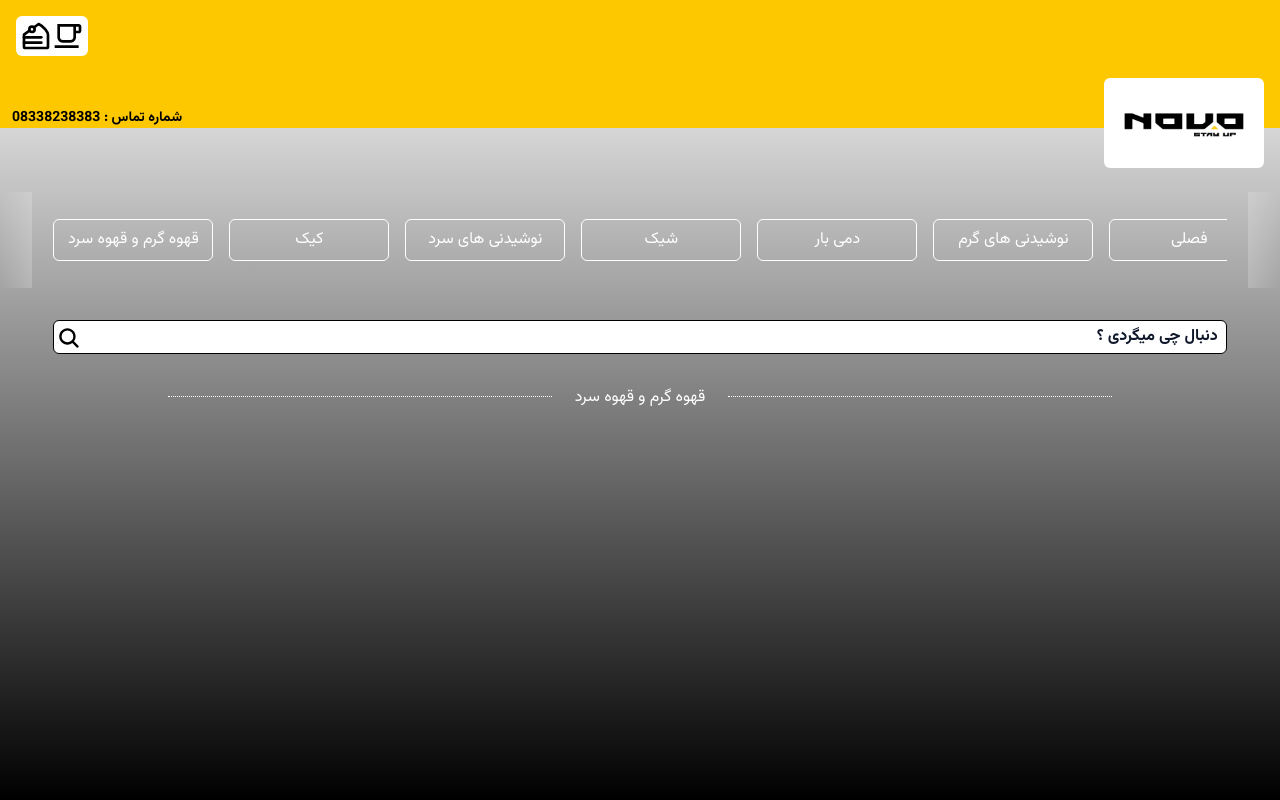
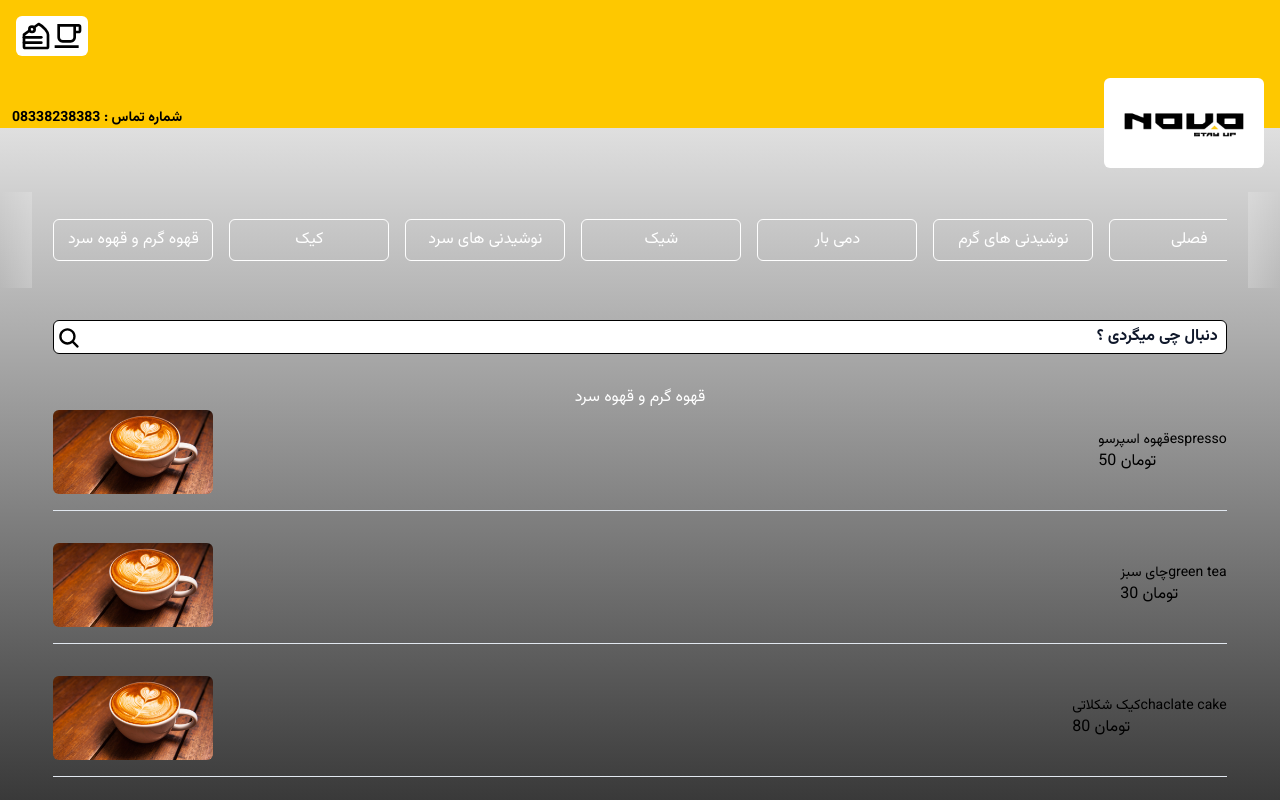
Before and after one commit to ariankheradmand/Novo-V2, a Next.js app: page / in a window 1280 px wide. Shown: the top 800 px of the page. Built offline with nearby package versions, Linux system fonts and the light colour scheme.

Commit message:
making the items area structure v0.3.1

```diff
--- a/app/component/Items.js
+++ b/app/component/Items.js
@@ -1,12 +1,24 @@
 import React from "react";
-
+import ProductDetail from "./ProductDetail";
+import { productData } from "@/libs/data";
 function Items() {
   return (
-    <div className="mt-8">
+    <div className="mt-8 w-full">
       <div className="flex items-center justify-center">
-        <div className="h-1 w-96 border-t border-white border-dotted"></div>
         <h2 className="text-white w-44 text-center">قهوه گرم و قهوه سرد</h2>
-        <div className="h-1 w-96 border-t border-white border-dotted"></div>
+      </div>
+      <div className="flex flex-col items-center justify-center gap-8 ">
+        {productData.map((product) => (
+          <ProductDetail
+            key={product.id}
+            name={product.name}
+            enName={product.enName}
+            price={product.price}
+            tag={product.tag}
+            details={product.details}
+            image={product.image}
+          />
+        ))}
       </div>
     </div>
   );
--- /dev/null
+++ b/app/component/ProductDetail.js
@@ -0,0 +1,24 @@
+import Image from "next/image";
+
+const ProductDetail = ({ name, enName, price, tag, details, image }) => {
+  return (
+    <div className="flex flex-col w-11/12 border-b-slate-200 border-b pb-4">
+      <div className="flex items-center justify-between ">
+        <div className="">
+          <Image src={image} alt={name} width={160} height={150} className="rounded-md"/>
+        </div>
+        <div className="flex flex-col h-full">
+          <div className="flex items-center h-full">
+            <p className="text-sm text-right">{name}</p>
+            <p className="text-sm text-left">{enName}</p>
+          </div>
+          <div>
+            <p>{price} تومان</p>
+          </div>
+        </div>
+      </div>
+    </div>
+  );
+};
+
+export default ProductDetail;
--- /dev/null
+++ b/libs/data.js
@@ -0,0 +1,30 @@
+// data.js
+export const productData = [
+    {
+      id: 1,
+      name: "قهوه اسپرسو",
+      enName:"espresso",
+      price: "50",
+      tag: "قهوه",
+      details: "یک قهوه قوی با طعمی عمیق و خوش‌بو.",
+      image: "/chocolate-latte.jpg"
+    },
+    {
+      id: 2,
+      name: "چای سبز",
+      enName:"green tea",
+      price: "30",
+      tag: "چای",
+      details: "چای سبز خالص و آرام‌بخش.",
+      image: "/chocolate-latte.jpg"
+    },
+    {
+      id: 3,
+      name: "کیک شکلاتی",
+      enName:"chaclate cake",
+      price: "80",
+      tag: "کیک",
+      details: "کیک شکلاتی خوشمزه و تازه.",
+      image: "/chocolate-latte.jpg"
+    },
+  ];
```
Also changed, not shown: public/chocolate-latte.jpg (added).
